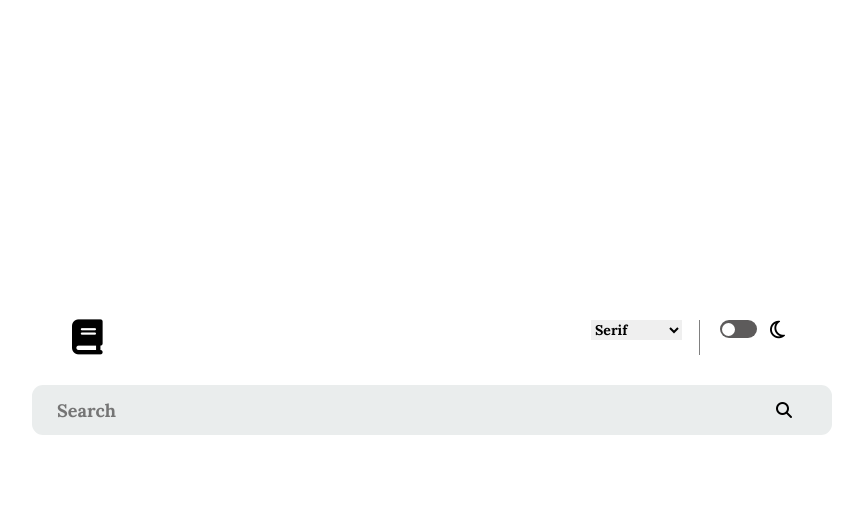
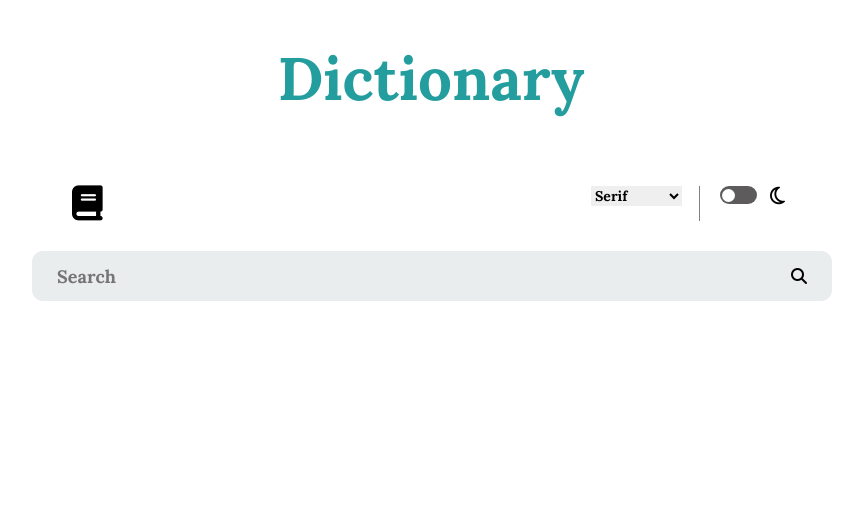
Before and after one commit to kanchanapalliumma/Dictionary-Project, a plain HTML site: page index.html in a window 1280 px wide. Shown: the whole page, without its empty margins (209-1072 px from the left). Drawn offline with Linux system fonts and the light colour scheme; a web font is replaced by a local one.

Commit message:
changes done

```diff
--- a/index.html
+++ b/index.html
@@ -12,9 +12,9 @@
     <link rel="stylesheet" href="https://cdnjs.cloudflare.com/ajax/libs/font-awesome/6.5.1/css/all.min.css">
   </head>
   <body>
-
     <div class="container">
       <div class="div-container">
+        <h1 id="heading">Dictionary</h1>
         <div class="header">
           <i class="fa-solid fa-book" id="book"></i>
           <div class="header-Div">
@@ -25,7 +25,6 @@
                 <option value="Cursive">Cursive</option>
                 <option value="Fantasy">Fantasy</option>
                 <option value="Arial" id="arial">Arial</option>
-                <!-- <option value="" -->
                 <option value="Tahoma" id="tahoma">Tahoma</option>
               </select>
             </div>
@@ -62,6 +61,7 @@
     </div>
 
 
+
     <script src = "index.js"></script>
     </script>
   </body>
--- a/style.css
+++ b/style.css
@@ -15,7 +15,7 @@ body {
   justify-content: center;
   min-height: 100vh;
   min-width: 100vh;
-  align-items: center;
+  /* align-items: center; */
   margin: auto;
 }
 
@@ -24,6 +24,12 @@ body {
   height: auto;
   padding: 10px 1px;
   padding-bottom: 20px;
+}
+#heading {
+  margin-bottom: 70px;
+  color: rgb(35, 157, 157);
+  font-family: "Lora", serif;
+  font-optical-sizing: auto;
 }
 
 input {
@@ -55,8 +61,8 @@ input {
 
 #icon-search {
   position: absolute;
-  left: 93%;
   bottom: 17.5px;
+  right: 25px;
 }
 
 h1 {
@@ -119,7 +125,6 @@ label.active {
   padding-top: 40px;
   height: auto;
 }
-
 
 /* HEADER SECTION */
 .header-Div {
@@ -259,7 +264,6 @@ label.active {
 .synonym-section {
   display: flex;
 }
-
 .hr-line {
   margin-top: 13px;
   color: rgb(172, 166, 166);
@@ -305,6 +309,7 @@ label.active {
 .header {
   display: flex;
   justify-content: space-between;
+  /* margin-top: 30px; */
 }
 
 #book {
@@ -321,7 +326,6 @@ label.active {
   }
 }
 
-
 @media (max-width: 500px) {
   .div-container {
     width: 80vh;
@@ -331,7 +335,6 @@ label.active {
     width: 80vh;
   }
 }
-
 
 @media (max-width: 480px) {
   body {
```
Also changed, not shown: index.js (+5 -5 lines).
